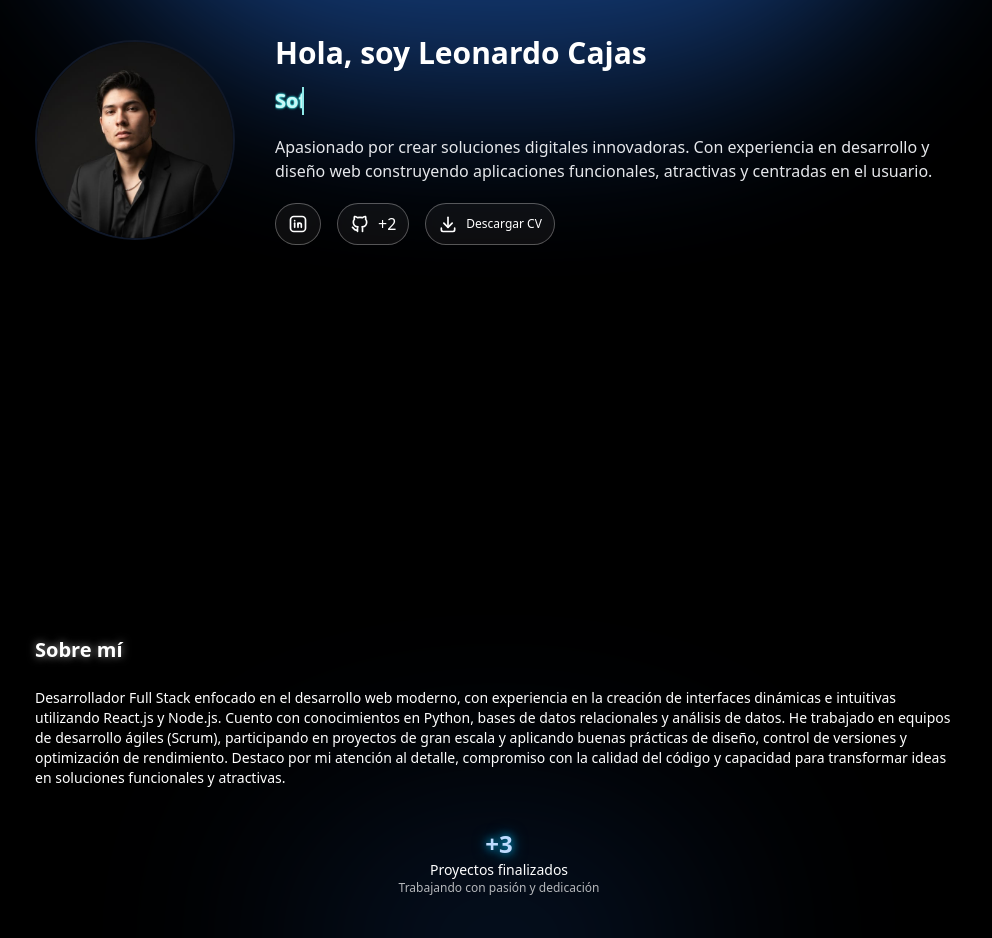
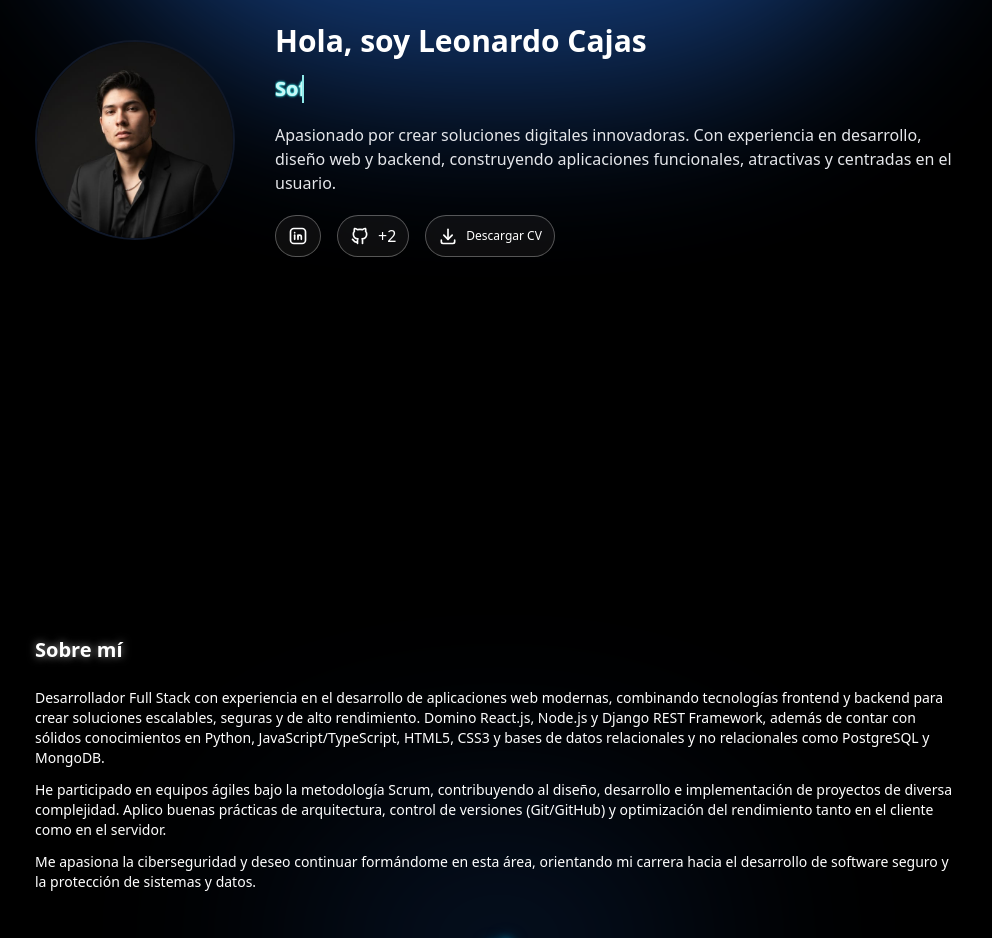
Before and after one commit to Leonardocajassdev/Portafolio-web, a React (Vite) app in the folder Frontend/: page / in a window 1280 px wide. Shown: the part 260-1198 px from the top of the page, without its empty margins (141-1133 px from the left). Built offline with nearby package versions, Linux system fonts and the light colour scheme.

Commit message:
cambios en descripciones

```diff
--- a/Frontend/src/pages/Sections/Inicio.tsx
+++ b/Frontend/src/pages/Sections/Inicio.tsx
@@ -49,18 +49,20 @@ export default function Inicio() {
             Software Developer <span className="text-gray-200">&lt;/&gt;</span>
           </p>
 
+
           <p className="text-gray-200 mb-5">
-            Apasionado por crear soluciones digitales innovadoras.
-            Con experiencia en desarrollo y diseño web construyendo
-            aplicaciones funcionales, atractivas y centradas en el usuario.
+          Apasionado por crear soluciones digitales innovadoras.
+          Con experiencia en desarrollo, diseño web y backend, construyendo aplicaciones funcionales, atractivas y centradas en el usuario.
           </p>
+
+
 
           {/* Botones */}
           <div className="flex flex-wrap gap-4 justify-center md:justify-start">
 
             {/* LinkedIn */}
             <a
-              href="https://www.linkedin.com/in/leonardo-cajas/"
+              href="https://www.linkedin.com/in/leonardo-cajas"
               target="_blank"
               rel="noopener noreferrer"
               className="flex items-center gap-2 px-3 py-0 border border-white/30 rounded-full bg-white/5 backdrop-blur-sm hover:scale-105 hover:border-white transition-all duration-300"
--- a/Frontend/src/pages/Sections/SobreMi.tsx
+++ b/Frontend/src/pages/Sections/SobreMi.tsx
@@ -15,10 +15,19 @@ export default function SobreMi() {
               Sobre mí
             </h2>
 
-            <p className="text-white mb-10 text-sm">
-            Desarrollador Full Stack enfocado en el desarrollo web moderno, con experiencia en la creación de interfaces dinámicas e intuitivas utilizando React.js y Node.js. Cuento con conocimientos en Python, bases de datos relacionales y análisis de datos.
-            He trabajado en equipos de desarrollo ágiles (Scrum), participando en proyectos de gran escala y aplicando buenas prácticas de diseño, control de versiones y optimización de rendimiento. Destaco por mi atención al detalle, compromiso con la calidad del código y capacidad para transformar ideas en soluciones funcionales y atractivas.
+            <p className="text-white mb-3 text-sm">
+            Desarrollador Full Stack con experiencia en el desarrollo de aplicaciones web modernas, combinando tecnologías frontend y backend para crear soluciones escalables, seguras y de alto rendimiento. Domino React.js, Node.js y Django REST Framework, además de contar con sólidos conocimientos en Python, JavaScript/TypeScript, HTML5, CSS3 y bases de datos relacionales y no relacionales como PostgreSQL y MongoDB.
             </p>
+
+            <p className="text-white mb-3 text-sm">
+            He participado en equipos ágiles bajo la metodología Scrum, contribuyendo al diseño, desarrollo e implementación de proyectos de diversa complejidad. Aplico buenas prácticas de arquitectura, control de versiones (Git/GitHub) y optimización del rendimiento tanto en el cliente como en el servidor.
+            </p>
+
+            <p className="text-white mb-3 text-sm">
+            Me apasiona la ciberseguridad y deseo continuar formándome en esta área, orientando mi carrera hacia el desarrollo de software seguro y la protección de sistemas y datos.
+            </p>
+
+
 
             <div className="flex flex-col justify-center sm:flex-row gap-10 text-white mt-10">
               {/* Proyectos finalizados */}
```
